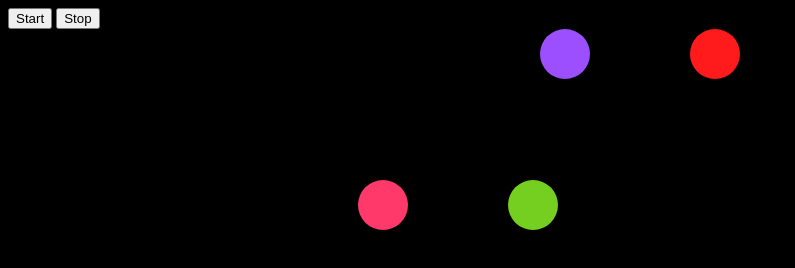
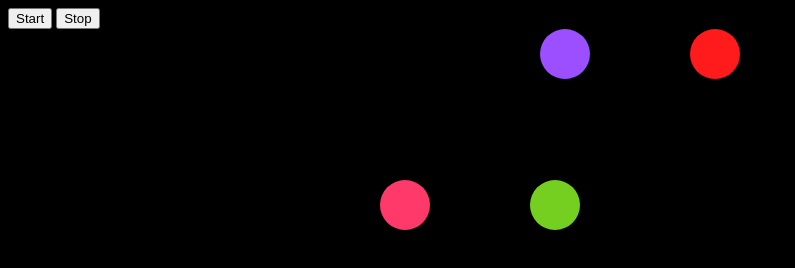
Before and after one commit to X610S-06/animation, a plain HTML site: page somanatha.html in a window 1280 px wide. Shown: the whole page, without its empty margins (0-795 px from the left). Drawn offline with Linux system fonts and the light colour scheme.

Commit message:
Update somanatha.html

```diff
--- a/somanatha.html
+++ b/somanatha.html
@@ -42,7 +42,7 @@
 				width: 50px;
 				height: 50px;
 				border-radius: 30px;
-				margin: 180px 0 0 508px;
+				margin: 180px 0 0 530px;
 				background-color: rgb(117, 207, 32);
 				position: fixed;
 				animation: charlie 2s ease-in-out infinite;
@@ -53,7 +53,7 @@
 				width: 50px;
 				height: 50px;
 				border-radius: 30px;
-				margin: 180px 0 0 358px;
+				margin: 180px 0 0 380px;
 				background-color: rgb(255, 58, 107);
 				position: fixed;
 				animation: delta 2s ease-in-out infinite;
```
